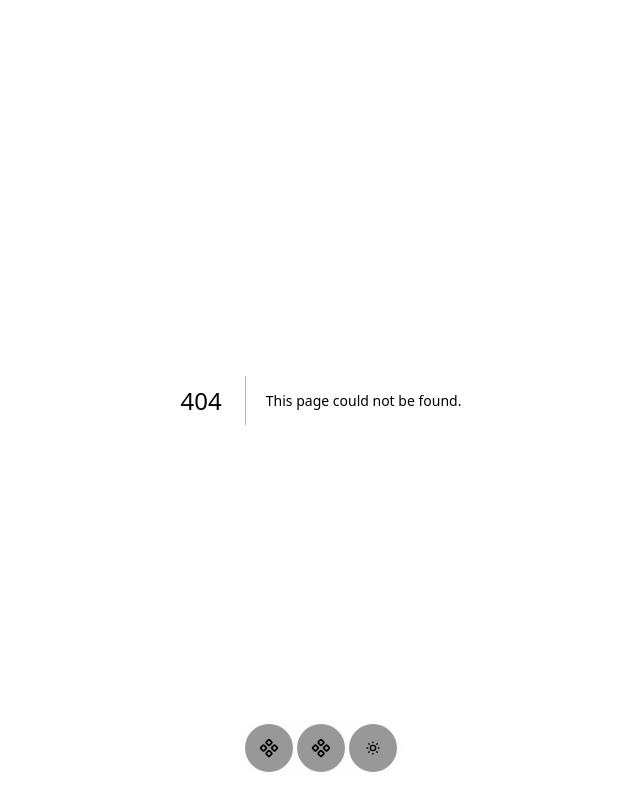
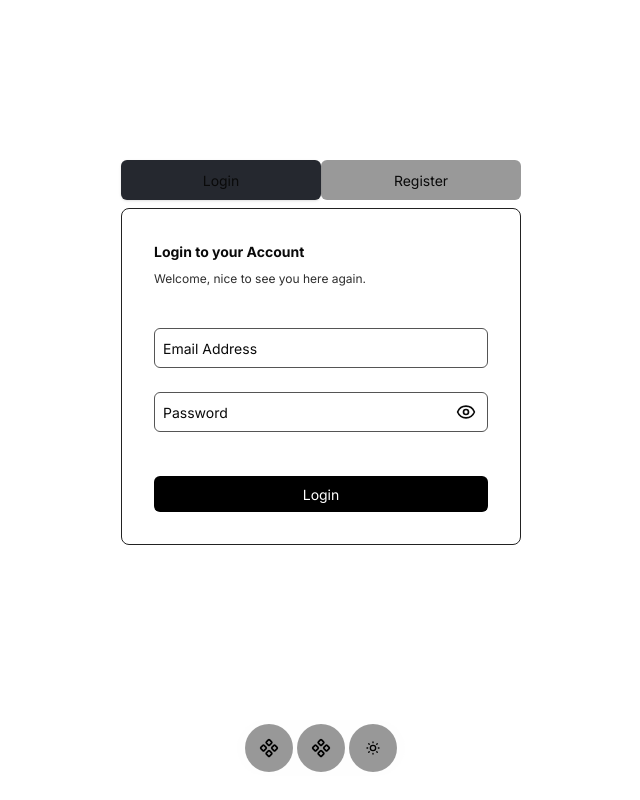
Before and after one commit to seckinyasar/react19-boilerplate, a Next.js app: page /forms in a window 1280 px wide. Before the commit this address had no page. Shown: the whole page, without its empty margins (319-959 px from the left). Built offline with nearby package versions, Linux system fonts and the light colour scheme.

Commit message:
feat: forms

```diff
--- a/package.json
+++ b/package.json
@@ -12,6 +12,7 @@
     "@radix-ui/react-accordion": "^1.2.4",
     "@radix-ui/react-checkbox": "^1.1.5",
     "@radix-ui/react-slot": "^1.2.0",
+    "@radix-ui/react-tabs": "^1.1.4",
     "class-variance-authority": "^0.7.1",
     "clsx": "^2.1.1",
     "lucide-react": "^0.487.0",
@@ -21,7 +22,8 @@
     "react-dom": "^19.0.0",
     "sonner": "^2.0.3",
     "tailwind-merge": "^3.1.0",
-    "tw-animate-css": "^1.2.5"
+    "tw-animate-css": "^1.2.5",
+    "zod": "^3.24.2"
   },
   "devDependencies": {
     "@eslint/eslintrc": "^3",
--- a/src/app/elements/page.tsx
+++ b/src/app/elements/page.tsx
@@ -13,7 +13,6 @@ import { toast } from "sonner";
 export default function Home() {
   return (
     <div className="flex w-full min-h-screen justify-center bg-background text-foreground pb-20">
-      <ThemeSwitcher />
       <div className="flex justify-center w-[1200px] h-fit mt-20 rounded-[10px]">
         <div className="flex flex-col gap-y-10 ">
           {/* //! Buttons */}
--- /dev/null
+++ b/src/app/forms/page.tsx
@@ -0,0 +1,60 @@
+"use client";
+import { Button, Input, Tabs } from "@/components/ui";
+import { loginSchema } from "@/lib/zodSchemas/formSchemas";
+import { useState } from "react";
+import { toast } from "sonner";
+import { ZodError } from "zod";
+
+export default function Page() {
+  const [error, setError] = useState<{ email?: string; password?: string }>({});
+  const onSubmitHandler = (e: React.FormEvent<HTMLFormElement>) => {
+    e.preventDefault();
+    try {
+      const formData = new FormData(e.currentTarget);
+      const email = formData.get("email");
+      const password = formData.get("password");
+      const validatedData = loginSchema.parse({ email, password });
+      setError({});
+      toast("Submitted values", {
+        description: `${validatedData.email}\n${validatedData.password}`,
+      });
+    } catch (error) {
+      if (error instanceof ZodError) {
+        setError(error.flatten().fieldErrors);
+      }
+    }
+  };
+
+  return (
+    <div className="flex w-full min-h-screen justify-center bg-background text-foreground pb-20">
+      <div className="flex justify-center w-[600px] h-fit mt-40">
+        <Tabs.Tabs defaultValue="login" className="w-[400px] items-center  ">
+          <Tabs.TabsList>
+            <Tabs.TabsTrigger value="login">Login</Tabs.TabsTrigger>
+            <Tabs.TabsTrigger value="register">Register</Tabs.TabsTrigger>
+          </Tabs.TabsList>
+          <Tabs.TabsContent
+            value="login"
+            className="border border-border rounded-lg">
+            <form
+              onSubmit={(e) => onSubmitHandler(e)}
+              className="flex flex-col w-full h-fit p-8 gap-y-2">
+              <h3 className="text-base font-semibold">Login to your Account</h3>
+              <p className="text-md font-light opacity-85 pb-8">
+                Welcome, nice to see you here again.{" "}
+              </p>
+              <div className="flex flex-col gap-y-3 pb-6">
+                <Input placeholder="Email Address" name="email" />
+                {error && <span>{error.email}</span>}
+                <Input placeholder="Password" type="password" name="password" />
+                {error && <span>{error.password}</span>}
+              </div>
+              <Button type="submit">Login</Button>
+            </form>
+          </Tabs.TabsContent>
+          <Tabs.TabsContent value="register"></Tabs.TabsContent>
+        </Tabs.Tabs>
+      </div>
+    </div>
+  );
+}
--- a/src/app/page.tsx
+++ b/src/app/page.tsx
@@ -2,7 +2,7 @@
 
 import { Button } from "@/components/ui";
 import { buttonVariants } from "@/components/ui/button";
-import { Component } from "lucide-react";
+import { Component, FilePenLine } from "lucide-react";
 import Link from "next/link";
 
 export default function Home() {
@@ -18,7 +18,12 @@ export default function Home() {
               Elements
               <Component className="size-3.5 ml-2" />
             </Link>
-            <Button variant="outline">Forms</Button>
+            <Link
+              className={buttonVariants({ variant: "outline" })}
+              href="/forms">
+              Elements
+              <FilePenLine className="size-3.5 ml-2" />
+            </Link>
           </div>
         </div>
       </div>
--- a/src/components/ui/button.tsx
+++ b/src/components/ui/button.tsx
@@ -29,13 +29,16 @@ const buttonVariants = cva(
     //! Base
     "rounded-md text-base font-medium outline-none",
     //! Functionality
-    "inline-flex items-center just-center whitespace-nowrap shrink-0 transition-all",
+    "inline-flex items-center justify-center whitespace-nowrap shrink-0 transition-all",
     //? SVG
     "[&_svg]:pointer-events-none [&_svg:not([class*='size-'])]:size-4 [&_svg]:shrink-0",
     //? Disabled
     "disabled:pointer-events-none disabled:opacity-50",
     //? Focus
     "focus-visible:border-ring focus-visible:ring-ring/50 focus-visible:ring-[3px]",
+    //? Hover
+    "hover:opacity-70",
+
     //* Aria
     "aria-invalid:ring-destructive/20 dark:aria-invalid:ring-destructive/40 aria-invalid:border-destructive"
   ),
@@ -54,7 +57,7 @@ const buttonVariants = cva(
         onlyIcon: "bg-transparent items-center justify-center",
       },
       size: {
-        default: "h-8 px-4 has-[>svg]:px-3 ",
+        default: "h-9 px-4 has-[>svg]:px-3 ",
         sm: "h-8 gap-1.5 px-3 has-[>svg]:px-2.5",
         lg: "h-10 px-6 has-[>svg]:px-4",
         icon: "size-9",
--- a/src/components/ui/index.ts
+++ b/src/components/ui/index.ts
@@ -5,7 +5,7 @@ import * as Breadcrumb from "./breadcrumb";
 import * as Accordion from "./accordion";
 import { Checkbox, CheckboxWithText } from "./checkbox";
 import { Toaster } from "./sonner";
-
+import * as Tabs from "./tabs";
 export {
   Button,
   Input,
@@ -15,4 +15,5 @@ export {
   Checkbox,
   CheckboxWithText,
   Toaster,
+  Tabs,
 };
--- a/src/components/ui/input.tsx
+++ b/src/components/ui/input.tsx
@@ -13,6 +13,9 @@
  *
  * @override => width => default full.
  * @override => Placeholder => default is defined on @see defaultPlaceholders
+ *
+ *
+ * @params => type , width , placeholder
  *
  */
 //#endregion
@@ -43,7 +46,7 @@ function Input({
     type === "password" ? (show ? "text" : "password") : type;
 
   return (
-    <div className="relative w-fit">
+    <div className="relative w-full">
       <input
         type={effectiveType}
         data-slot="input"
@@ -69,6 +72,7 @@ function Input({
       />
       {type === "password" && (
         <Button
+          type="button"
           onClick={() => setShow(!show)}
           className="absolute right-1 top-1/2 -translate-y-1/2"
           size="icon"
--- /dev/null
+++ b/src/components/ui/tabs.tsx
@@ -0,0 +1,82 @@
+//#region //? References
+/**
+ * @file Tabs Component
+ * @description A customizable tab navigation component built with Radix UI Tabs, supporting accessible tabbed interfaces.
+ *
+ * @section Colors & places they are used
+ * - `muted` => `TabsList` background
+ * - `muted-foreground` => `TabsList` text, `TabsTrigger` inactive text
+ * - `background` => `TabsTrigger` active background
+ * - `foreground` => `TabsTrigger` active text
+ * - `ring` => focus state ring (`TabsTrigger`, `TabsContent`)
+ * - `ring-offset` => focus state ring offset (`TabsTrigger`, `TabsContent`)
+ */
+//#endregion
+"use client";
+import * as React from "react";
+import * as TabsPrimitive from "@radix-ui/react-tabs";
+import { cn } from "@/lib/utils";
+
+const Tabs = TabsPrimitive.Root;
+
+const TabsList = React.forwardRef<
+  React.ElementRef<typeof TabsPrimitive.List>,
+  React.ComponentPropsWithoutRef<typeof TabsPrimitive.List>
+>(({ className, ...props }, ref) => (
+  <TabsPrimitive.List
+    ref={ref}
+    className={cn(
+      //! Base
+      "h-10 w-full rounded-md bg-transparent p-1",
+      //? Functionality
+      "inline-flex items-center justify-center text-muted-foreground",
+      className
+    )}
+    {...props}
+  />
+));
+TabsList.displayName = TabsPrimitive.List.displayName;
+
+const TabsTrigger = React.forwardRef<
+  React.ElementRef<typeof TabsPrimitive.Trigger>,
+  React.ComponentPropsWithoutRef<typeof TabsPrimitive.Trigger>
+>(({ className, ...props }, ref) => (
+  <TabsPrimitive.Trigger
+    ref={ref}
+    className={cn(
+      //! Base
+      "rounded-md h-10 text-base font-medium min-w-[200px] bg-black/40 ",
+      //? Functionality
+      "inline-flex items-center justify-center whitespace-nowrap transition-all",
+      //? Focus
+      "ring-offset-background focus-visible:outline-none focus-visible:ring-2 focus-visible:ring-ring focus-visible:ring-offset-2",
+      //? Disabled
+      "disabled:pointer-events-none disabled:opacity-50",
+      //? Active State
+      "data-[state=active]:bg-[#25282F] data-[state=active]:text-foreground data-[state=active]:shadow",
+      className
+    )}
+    {...props}
+  />
+));
+TabsTrigger.displayName = TabsPrimitive.Trigger.displayName;
+
+const TabsContent = React.forwardRef<
+  React.ElementRef<typeof TabsPrimitive.Content>,
+  React.ComponentPropsWithoutRef<typeof TabsPrimitive.Content>
+>(({ className, ...props }, ref) => (
+  <TabsPrimitive.Content
+    ref={ref}
+    className={cn(
+      //! Base
+      "mt-2",
+      //? Focus
+      "ring-offset-background focus-visible:outline-none focus-visible:ring-2 focus-visible:ring-ring focus-visible:ring-offset-2",
+      className
+    )}
+    {...props}
+  />
+));
+TabsContent.displayName = TabsPrimitive.Content.displayName;
+
+export { Tabs, TabsList, TabsTrigger, TabsContent };
--- /dev/null
+++ b/src/lib/zodSchemas/formSchemas.ts
@@ -0,0 +1,11 @@
+import { z } from "zod";
+
+const loginSchema = z.object({
+  email: z.string().email("Enter valid email"),
+  password: z
+    .string()
+    .min(10, "At least 10 characters")
+    .max(64, "Maximum 64 characters allowed"),
+});
+
+export { loginSchema };
```
Also changed, not shown: 1 other file (tests, documents, lock files or other folders).
